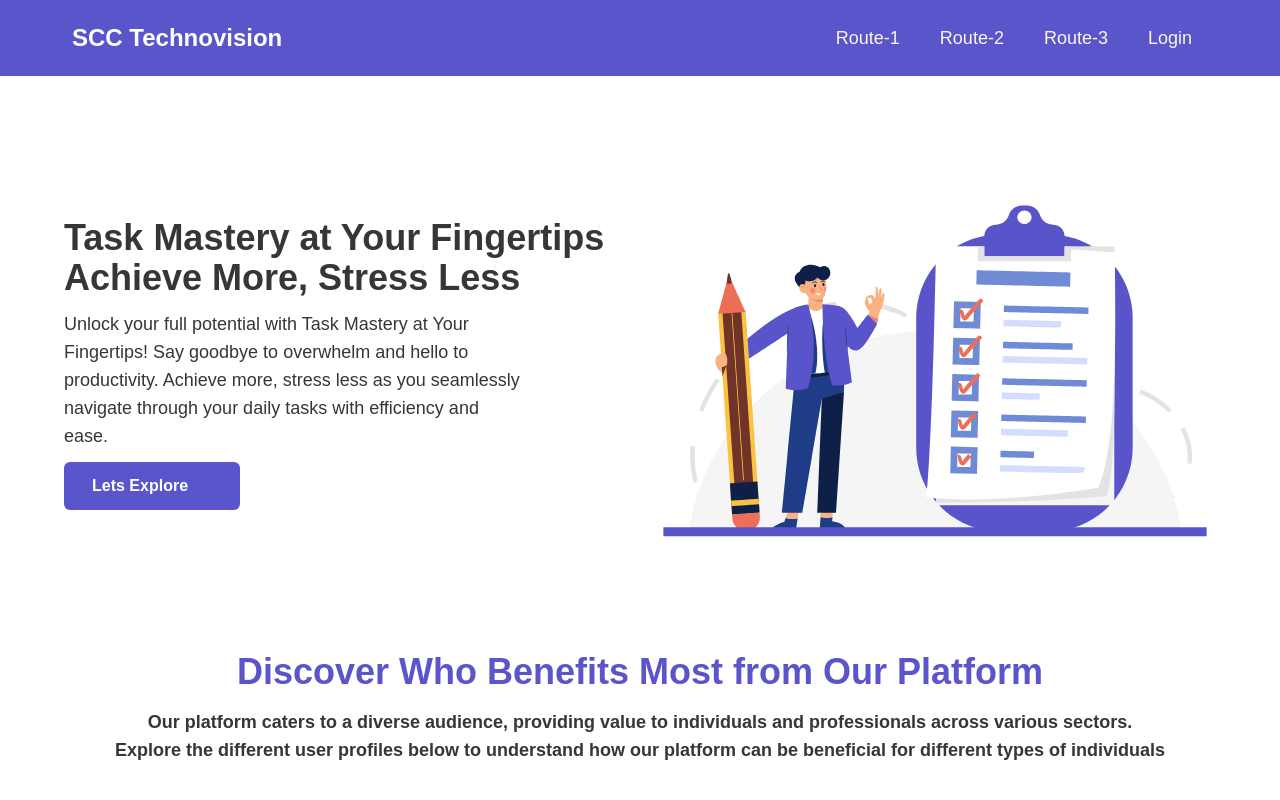
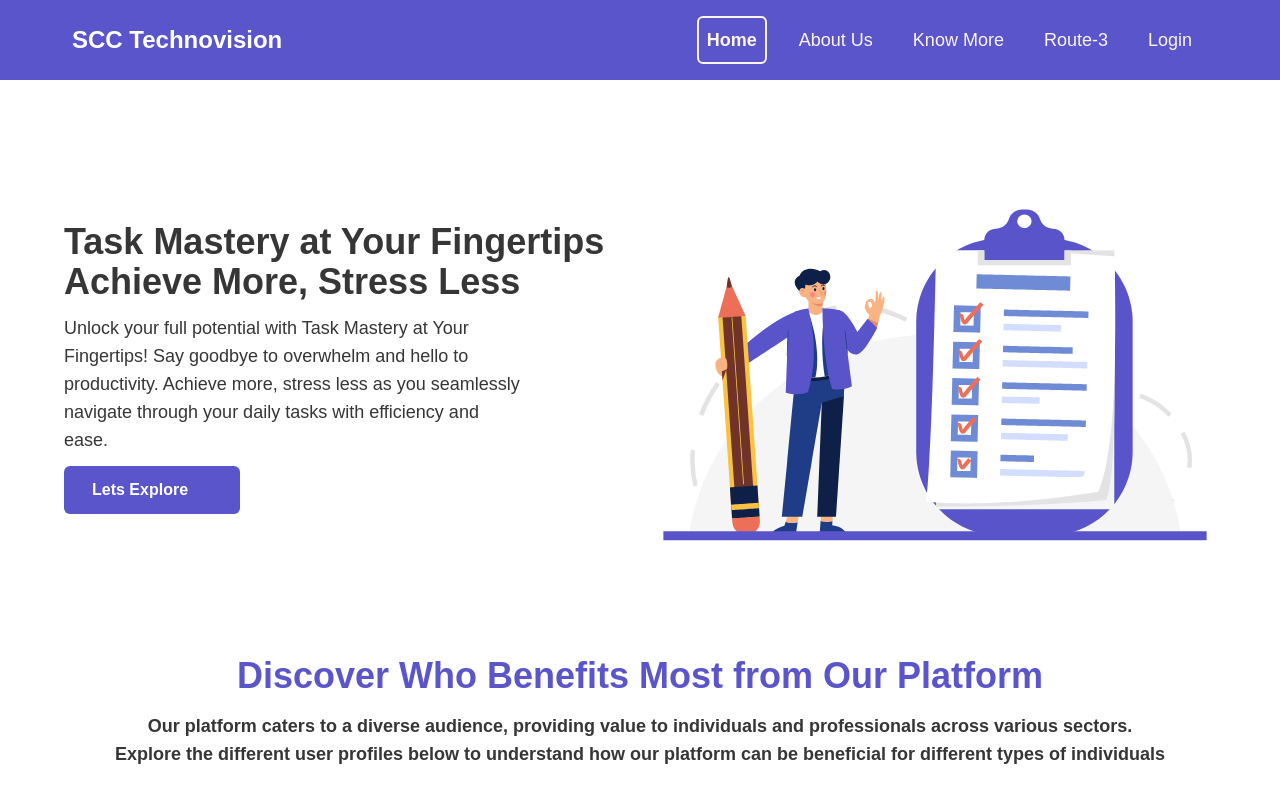
Before and after one commit to SajeedAninda/SCC-Task-Management-Client, a React (Vite) app: page / in a window 1280 px wide. Shown: the top 800 px of the page. Built offline with nearby package versions, Linux system fonts and the light colour scheme; no server answers; some icons are missing; a web font is replaced by a local one.

Commit message:
Created an about us page

```diff
--- a/src/App.jsx
+++ b/src/App.jsx
@@ -1,10 +1,15 @@
+import { Outlet } from "react-router-dom"
+import Footer from "./Components/Footer/Footer"
 import Homepage from "./Components/Homepage"
+import Navbar from "./Components/Navbar/Navbar"
 
 function App() {
 
   return (
     <>
-      <Homepage></Homepage>
+      <Navbar></Navbar>
+      <Outlet></Outlet>
+      <Footer></Footer>
     </>
   )
 }
--- /dev/null
+++ b/src/Components/About Us/AboutUs.jsx
@@ -0,0 +1,94 @@
+import React from 'react';
+
+const AboutUs = () => {
+    return (
+        <section className="py-10 lg:py-20 bg-white font-poppins">
+            <div className="max-w-6xl py-4 mx-auto lg:py-6 md:px-6">
+                <div className="flex flex-wrap ">
+                    <div className="w-full px-4 mb-10 lg:w-1/2 lg:mb-0 ">
+                        <div className="lg:max-w-md">
+                            <div className="px-4 pl-4 mb-6 border-l-4 border-[#5a55ca]">
+                                <span className="text-sm text-[#363636] uppercase">Who we are?</span>
+                                <h1 className="mt-2 text-3xl font-black text-[#5a55ca] md:text-5xl ">
+                                    About Us
+                                </h1>
+                            </div>
+                            <p className="px-4 mb-10 text-base leading-7 text-[#363636]">
+                            At SCC Technovision, we believe in the power of efficient task management to transform the way individuals and teams work. Our mission is to simplify and streamline the task management process, empowering users to focus on what matters most - accomplishing their goals.
+                            </p>
+                            <div className="flex flex-wrap items-center">
+                                <div className="w-full px-4 mb-6 sm:w-1/2 md:w-1/2 lg:mb-6">
+                                    <div className="p-6 bg-white">
+                                        <span className="text-[#5a55ca]">
+                                            <svg xmlns="http://www.w3.org/2000/svg" width="16" height="16" className="w-10 h-10 bi bi-file-earmark-text"
+                                                fill="currentColor" viewBox="0 0 16 16">
+                                                <path
+                                                    d="M5.5 7a.5.5 0 0 0 0 1h5a.5.5 0 0 0 0-1h-5zM5 9.5a.5.5 0 0 1 .5-.5h5a.5.5 0 0 1 0 1h-5a.5.5 0 0 1-.5-.5zm0 2a.5.5 0 0 1 .5-.5h2a.5.5 0 0 1 0 1h-2a.5.5 0 0 1-.5-.5z" />
+                                                <path
+                                                    d="M9.5 0H4a2 2 0 0 0-2 2v12a2 2 0 0 0 2 2h8a2 2 0 0 0 2-2V4.5L9.5 0zm0 1v2A1.5 1.5 0 0 0 11 4.5h2V14a1 1 0 0 1-1 1H4a1 1 0 0 1-1-1V2a1 1 0 0 1 1-1h5.5z" />
+                                            </svg>
+                                        </span>
+                                        <p className="mt-4 mb-2 text-3xl font-bold text-[#363636] ">22097
+                                        </p>
+                                        <h2 className="text-sm text-[#363636] ">Tasks Managed</h2>
+                                    </div>
+                                </div>
+                                <div className="w-full px-4 mb-6 sm:w-1/2 md:w-1/2 lg:mb-6">
+                                    <div className="p-6 bg-white">
+                                        <span className="text-[#5a55ca] ">
+                                            <svg xmlns="http://www.w3.org/2000/svg" width="16" height="16" className="w-10 h-10 bi bi-people-fill"
+                                                fill="currentColor" viewBox="0 0 16 16">
+                                                <path
+                                                    d="M7 14s-1 0-1-1 1-4 5-4 5 3 5 4-1 1-1 1H7zm4-6a3 3 0 1 0 0-6 3 3 0 0 0 0 6z" />
+                                                <path fill-rule="evenodd"
+                                                    d="M5.216 14A2.238 2.238 0 0 1 5 13c0-1.355.68-2.75 1.936-3.72A6.325 6.325 0 0 0 5 9c-4 0-5 3-5 4s1 1 1 1h4.216z" />
+                                                <path d="M4.5 8a2.5 2.5 0 1 0 0-5 2.5 2.5 0 0 0 0 5z" />
+                                            </svg>
+                                        </span>
+                                        <p className="mt-4 mb-2 text-3xl font-bold text-[#363636] 0">3,590
+                                        </p>
+                                        <h2 className="text-sm text-[#363636] ">Peoples Used</h2>
+                                    </div>
+                                </div>
+                                <div className="w-full px-4 mb-6 sm:w-1/2 md:w-1/2 lg:mb-6">
+                                    <div className="p-6 bg-white ">
+                                        <span className="text-[#5a55ca] ">
+                                            <svg xmlns="http://www.w3.org/2000/svg" width="16" height="16" className="w-10 h-10 bi bi-person-fill"
+                                                fill="currentColor" viewBox="0 0 16 16">
+                                                <path
+                                                    d="M3 14s-1 0-1-1 1-4 6-4 6 3 6 4-1 1-1 1H3zm5-6a3 3 0 1 0 0-6 3 3 0 0 0 0 6z" />
+                                            </svg>
+                                        </span>
+                                        <p className="mt-4 mb-2 text-3xl font-bold text-[#363636] ">474
+                                        </p>
+                                        <h2 className="text-sm text-[#363636] ">Regular Users</h2>
+                                    </div>
+                                </div>
+                                <div className="w-full px-4 mb-6 sm:w-1/2 md:w-1/2 lg:mb-6">
+                                    <div className="p-6 bg-white">
+                                        <span className="text-[#5a55ca] dark:text-[#5a55ca]">
+                                            <svg xmlns="http://www.w3.org/2000/svg" width="16" height="16" className="w-10 h-10 bi bi-alarm-fill"
+                                                fill="currentColor" viewBox="0 0 16 16">
+                                                <path
+                                                    d="M6 .5a.5.5 0 0 1 .5-.5h3a.5.5 0 0 1 0 1H9v1.07a7.001 7.001 0 0 1 3.274 12.474l.601.602a.5.5 0 0 1-.707.708l-.746-.746A6.97 6.97 0 0 1 8 16a6.97 6.97 0 0 1-3.422-.892l-.746.746a.5.5 0 0 1-.707-.708l.602-.602A7.001 7.001 0 0 1 7 2.07V1h-.5A.5.5 0 0 1 6 .5zm2.5 5a.5.5 0 0 0-1 0v3.362l-1.429 2.38a.5.5 0 1 0 .858.515l1.5-2.5A.5.5 0 0 0 8.5 9V5.5zM.86 5.387A2.5 2.5 0 1 1 4.387 1.86 8.035 8.035 0 0 0 .86 5.387zM11.613 1.86a2.5 2.5 0 1 1 3.527 3.527 8.035 8.035 0 0 0-3.527-3.527z" />
+                                            </svg>
+                                        </span>
+                                        <p className="mt-4 mb-2 text-3xl font-bold text-[#363636] ">100%
+                                        </p>
+                                        <h2 className="text-sm text-[#363636] ">Task Managed Smoothly</h2>
+                                    </div>
+                                </div>
+                            </div>
+                        </div>
+                    </div>
+                    <div className="w-full px-4 mb-10 lg:w-1/2 lg:mb-0">
+                        <img src="https://i.postimg.cc/9MW8G96J/pexels-the-coach-space-2977565.jpg" alt=""
+                            className="relative z-40 object-cover w-full h-full rounded" />
+                    </div>
+                </div>
+            </div>
+        </section>
+    );
+};
+
+export default AboutUs;
--- a/src/Components/Homepage.jsx
+++ b/src/Components/Homepage.jsx
@@ -7,10 +7,8 @@ import Footer from './Footer/Footer';
 const Homepage = () => {
     return (
         <div>
-            <Navbar></Navbar>
             <Banner></Banner>
             <PeopleUsing></PeopleUsing>
-            <Footer></Footer>
         </div>
     );
 };
--- a/src/Components/Navbar/Navbar.jsx
+++ b/src/Components/Navbar/Navbar.jsx
@@ -1,5 +1,5 @@
 import React, { useContext } from 'react';
-import { NavLink, Outlet } from 'react-router-dom';
+import { Link, NavLink, Outlet } from 'react-router-dom';
 import { AuthContext } from '../Authentication/AuthProvider';
 
 const Navbar = () => {
@@ -24,29 +24,40 @@ const Navbar = () => {
                             <svg xmlns="http://www.w3.org/2000/svg" fill="none" viewBox="0 0 24 24" className="inline-block w-6 h-6 stroke-current"><path strokeLinecap="round" strokeLinejoin="round" strokeWidth="2" d="M4 6h16M4 12h16M4 18h16"></path></svg>
                         </label>
                     </div>
-                    <div className="flex-1 justify-center lg:justify-start text-2xl font-bold">
-                        <h2>SCC Technovision</h2>
+                    <div className="flex-1 justify-center lg:justify-start ">
+                        <Link>
+                            <h2 className='text-2xl font-bold'>SCC Technovision</h2>
+                        </Link>
                     </div>
                     <div className="flex-none hidden lg:block">
                         <ul className="menu menu-horizontal flex justify-between items-center gap-6">
                             {/* Navbar menu content here */}
                             <NavLink
-                                to={"/Route-1"}
+                                to={"/"}
                                 end
                                 className={({ isActive, isPending }) =>
                                     isPending ? "pending" : isActive ? "border-2 border-[#fcf4e9] p-2  font-bold text-base md:text-lg text-[#fcf4e9] rounded-md hover:bg-white hover:text-[#5a55ca]" : "text-base md:text-lg p-2 text-[#fcf4e9] hover:bg-white hover:text-[#5a55ca] rounded-md"
                                 }
                             >
-                                Route-1
+                                Home
                             </NavLink>
-
                             <NavLink
-                                to={"Route-2"}
+                                to={"/aboutUs"}
+                                end
                                 className={({ isActive, isPending }) =>
                                     isPending ? "pending" : isActive ? "border-2 border-[#fcf4e9] p-2  font-bold text-base md:text-lg text-[#fcf4e9] rounded-md hover:bg-white hover:text-[#5a55ca]" : "text-base md:text-lg p-2 text-[#fcf4e9] hover:bg-white hover:text-[#5a55ca] rounded-md"
                                 }
                             >
-                                Route-2
+                                About Us
+                            </NavLink>
+
+                            <NavLink
+                                to={"/knowMore"}
+                                className={({ isActive, isPending }) =>
+                                    isPending ? "pending" : isActive ? "border-2 border-[#fcf4e9] p-2  font-bold text-base md:text-lg text-[#fcf4e9] rounded-md hover:bg-white hover:text-[#5a55ca]" : "text-base md:text-lg p-2 text-[#fcf4e9] hover:bg-white hover:text-[#5a55ca] rounded-md"
+                                }
+                            >
+                                Know More
                             </NavLink>
 
                             <NavLink
@@ -85,22 +96,31 @@ const Navbar = () => {
                 <ul className="menu menu-horizontal bg-[#5a55ca] text-white flex flex-col justify-normal lg:justify-between items-center gap-6 h-full px-8 pt-6">
                     {/* Navbar menu content here */}
                     <NavLink
-                        to={"/Route-1"}
+                        to={"/"}
                         end
                         className={({ isActive, isPending }) =>
                             isPending ? "pending" : isActive ? "border-2 border-[#fcf4e9] p-2  font-bold text-base md:text-lg text-[#fcf4e9] rounded-md hover:bg-white hover:text-[#5a55ca]" : "text-base md:text-lg p-2 text-[#fcf4e9] hover:bg-white hover:text-[#5a55ca] rounded-md"
                         }
                     >
-                        Route-1
+                        Home
                     </NavLink>
-
                     <NavLink
-                        to={"Route-2"}
+                        to={"/aboutUs"}
+                        end
                         className={({ isActive, isPending }) =>
                             isPending ? "pending" : isActive ? "border-2 border-[#fcf4e9] p-2  font-bold text-base md:text-lg text-[#fcf4e9] rounded-md hover:bg-white hover:text-[#5a55ca]" : "text-base md:text-lg p-2 text-[#fcf4e9] hover:bg-white hover:text-[#5a55ca] rounded-md"
                         }
                     >
-                        Route-2
+                        About Us
+                    </NavLink>
+
+                    <NavLink
+                        to={"knowMore"}
+                        className={({ isActive, isPending }) =>
+                            isPending ? "pending" : isActive ? "border-2 border-[#fcf4e9] p-2  font-bold text-base md:text-lg text-[#fcf4e9] rounded-md hover:bg-white hover:text-[#5a55ca]" : "text-base md:text-lg p-2 text-[#fcf4e9] hover:bg-white hover:text-[#5a55ca] rounded-md"
+                        }
+                    >
+                        Know More
                     </NavLink>
 
                     <NavLink
```
Also changed, not shown: src/main.jsx (+12 -0 lines).
